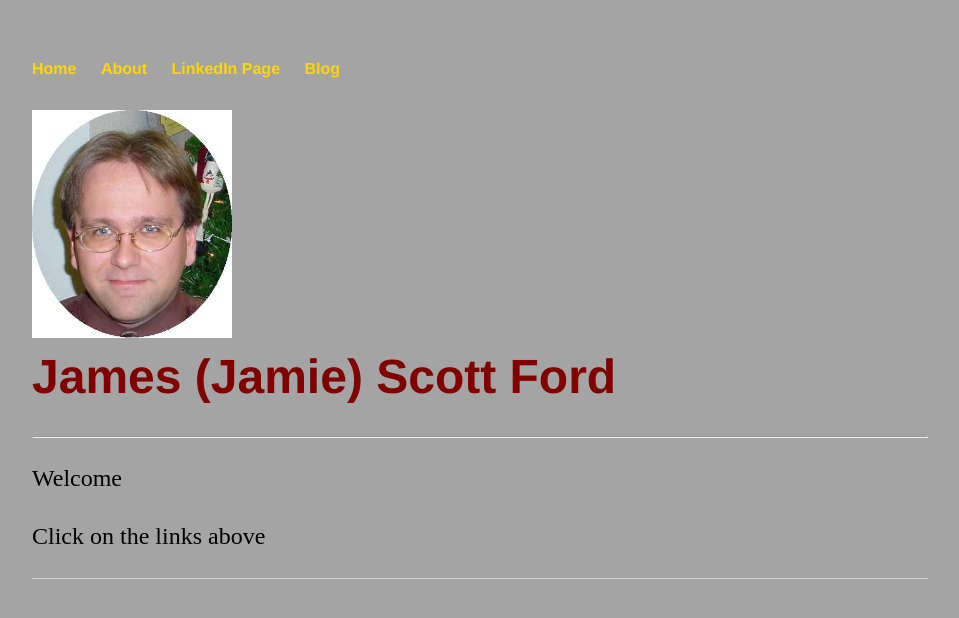
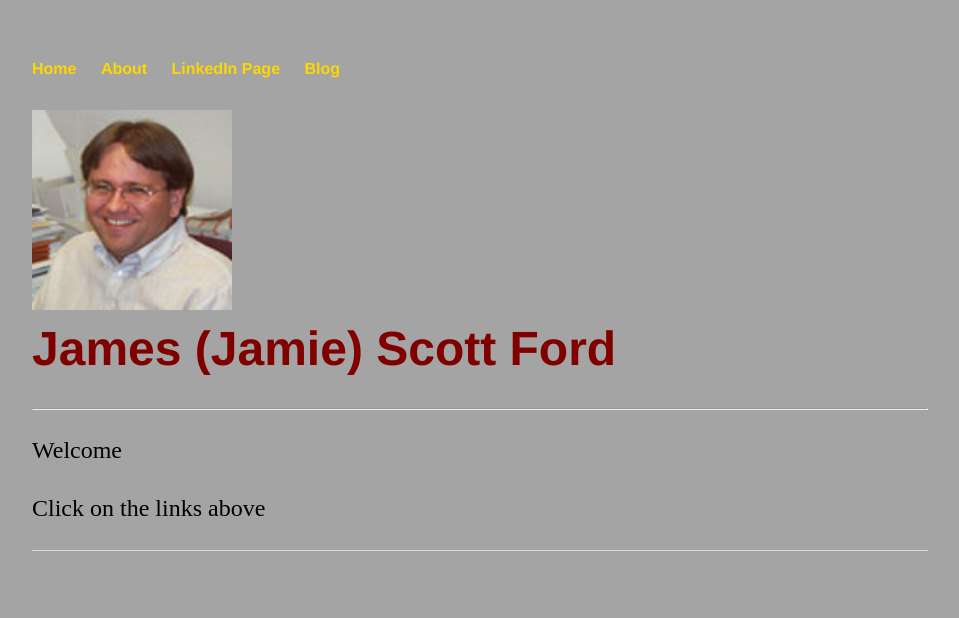
Before and after one commit to JamieFord/JamieFord.github.io, a plain HTML site: page index.html in a window 1280 px wide. Shown: the whole page, without its empty margins (160-1119 px from the left). Drawn offline with Linux system fonts and the light colour scheme.

Commit message:
Update index.html

```diff
--- a/index.html
+++ b/index.html
@@ -16,7 +16,7 @@
 		</nav>
 		<div class="container">
     		<div class="blurb">
-        		<h1><img src="jamie.jpg" style="width:200px;height:228px;">
+        		<h1><img src="James_Ford.jpg" style="width:200px;height:200px;">
 				<br>James (Jamie) Scott Ford</h1>
 			<hr>
 		<p>
```
